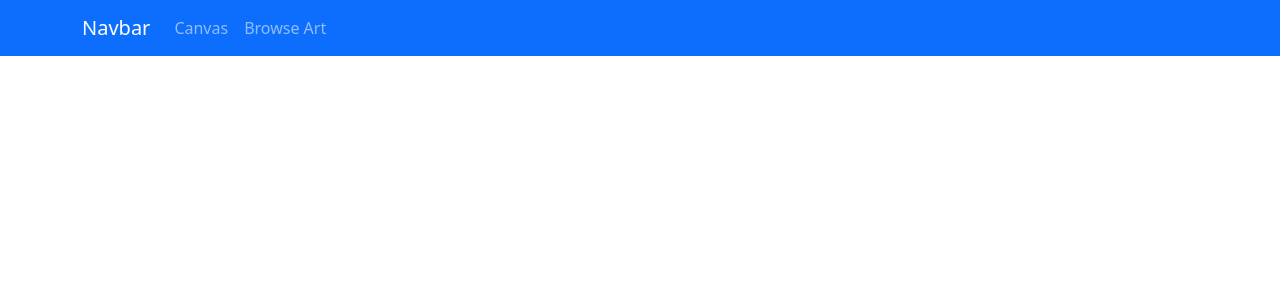
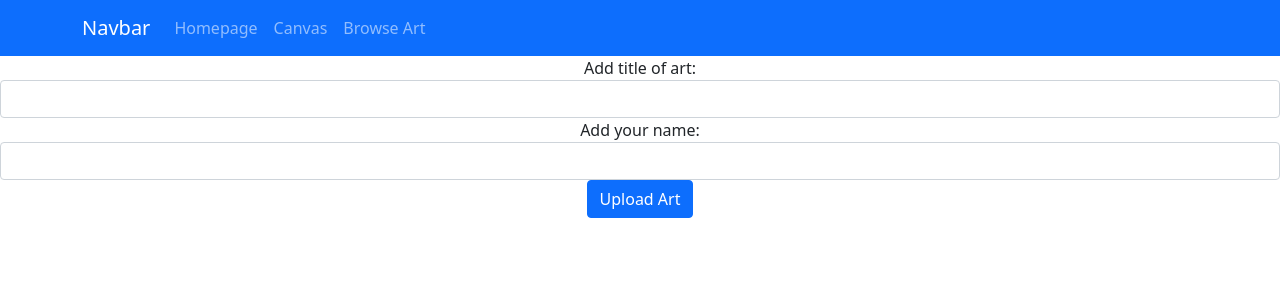
Before and after one commit to DylanWhelan/DRQ_G00381563, a React (Create React App) app: page /modify/1 in a window 1280 px wide. Shown: the top 300 px of the page. Built offline with nearby package versions, Linux system fonts and the light colour scheme; no server answers.

Commit message:
Added update and Delete Functionality

```diff
--- a/package.json
+++ b/package.json
@@ -13,7 +13,7 @@
     "react": "^17.0.2",
     "react-bootstrap": "^2.0.3",
     "react-dom": "^17.0.2",
-    "react-router-dom": "^6.1.1",
+    "react-router-dom": "^5.3.0",
     "react-scripts": "5.0.0",
     "web-vitals": "^2.1.2"
   },
--- a/src/App.js
+++ b/src/App.js
@@ -9,11 +9,13 @@ import Browse from './Components/browse';
 
 import {
   BrowserRouter as Router,
-  Routes,
-  Route
+  Route,
+  Switch
 } from "react-router-dom";
 
 import 'bootstrap/dist/css/bootstrap.min.css';
+import Homepage from './Components/homepage';
+import Modify from './Components/modify';
 
 class App extends Component {
   render() {
@@ -24,15 +26,18 @@ class App extends Component {
             <Container>
               <NavbarBrand href="/">Navbar</NavbarBrand>
               <Nav className="me-auto">
-                <Nav.Link href="/">Canvas</Nav.Link>
+                <Nav.Link href="/">Homepage</Nav.Link>
+                <Nav.Link href="/canvas">Canvas</Nav.Link>
                 <Nav.Link href="/browse">Browse Art</Nav.Link>
               </Nav>
             </Container>
           </Navbar>
-          <Routes>
-            <Route path="/" element={<Canvas />}></Route>
-            <Route path="/browse" element={<Browse />}></Route>
-          </Routes>
+          <Switch>
+            <Route path="/" component={Homepage} exact/>
+            <Route path="/canvas" component={Canvas}/>
+            <Route path="/browse" component={Browse}/>
+            <Route path="/modify/:id" component={Modify}/>
+          </Switch>
         </div>
       </Router>
     );
--- a/src/Components/browse.js
+++ b/src/Components/browse.js
@@ -27,7 +27,7 @@ class Browse extends Component {
     render() {
         return (
             <div>
-                <div style={{ display: "grid", gridTemplateColumns: `repeat(3, 1fr)`, aspectRatio: "1 / 1", width: "80vmin", marginLeft: "auto", marginRight: "auto" }}>
+                <div style={{ display: "grid", gridTemplateColumns: `repeat(3, 1fr)`, aspectRatio: "1 / 1", width: "80vw", marginLeft: "auto", marginRight: "auto" }}>
                     <Images images={this.state.images}></Images>
                 </div>
             </div>
--- a/src/Components/canvas.js
+++ b/src/Components/canvas.js
@@ -10,6 +10,7 @@ class Canvas extends Component {
         this.onSubmit = this.onSubmit.bind(this);
         this.onChangeArtTitle = this.onChangeArtTitle.bind(this);
         this.onChangeAuthor = this.onChangeAuthor.bind(this);
+        this.onChangeCurrentColour = this.onChangeCurrentColour.bind(this);
         this.changeColour = this.changeColour.bind(this);
     }
     state = {
@@ -45,6 +46,12 @@ class Canvas extends Component {
 
         newArray[x][y] = this.state.currentColour;
         this.setState({ canvasStoredValues: newArray });
+    }
+
+    onChangeCurrentColour(e) {
+        this.setState({
+            currentColour: e.target.value
+        })
     }
 
     onChangeArtTitle(e) {
@@ -108,6 +115,7 @@ class Canvas extends Component {
                 <div className="canvas" style={{ display: "grid", gridTemplate: `repeat(${this.state.canvasWidth}, 1fr) / repeat(${this.state.canvasWidth}, 1fr)`, aspectRatio: "1 / 1", width: "80vmin", marginLeft: "auto", marginRight: "auto" }}>
                     {this.createCanvas()}
                 </div>
+                <input value={this.state.currentColour} onChange={this.onChangeCurrentColour}/>
             </div>
         )
     }
--- /dev/null
+++ b/src/Components/homepage.js
@@ -0,0 +1,14 @@
+import React, { Component } from 'react';
+
+class Homepage extends Component {
+    render() {
+        return (
+            <div>
+                <h1>Hi I would like to welcome you to my new app</h1>
+                <h2>Please proceed to the canvas to start creating some art!</h2>
+                <h2>Or if you would like to look at what has already been made,<br/>feel free to look at the browse section</h2>
+            </div>
+        );
+    }
+}
+export default Homepage;
--- a/src/Components/imageItem.js
+++ b/src/Components/imageItem.js
@@ -1,17 +1,31 @@
 import { Component } from "react";
 import { Card } from "react-bootstrap";
+import { Link } from "react-router-dom";
+import { Button } from "react-bootstrap";
+import axios from "axios";
 
 import DumbPixel from "./dumbPixel";
 
 export class ImageItem extends Component {
+    constructor(){
+        super();
+
+        this.deleteImage = this.deleteImage.bind(this);
+    }
+
 
     createImage() {
         let imageToReturn = [];
         for (let x = 0; x < this.props.image.canvasSize * this.props.image.canvasSize; x++) {
-            console.log(x);
             imageToReturn.push(<DumbPixel key={this.props._id + " " + x} colour={this.props.image.artArray[x]} />);
         }
         return imageToReturn;
+    }
+
+    deleteImage(){
+        axios.delete("http://localhost:4000/api/movies/"+this.props.image._id)
+        .then()
+        .catch();
     }
 
 
@@ -27,6 +41,8 @@ export class ImageItem extends Component {
                                 {this.createImage()}
                             </div>
                         </Card.Text>
+                        <Link to={"/modify/" + this.props.image._id} className="btn btn-primary">Modify this image</Link>
+                        <Button variant="danger" onClick={this.deleteImage}>Delete this image</Button>
                     </Card.Body>
                 </Card>
             </div>
--- /dev/null
+++ b/src/Components/modify.js
@@ -0,0 +1,95 @@
+import { Component } from "react";
+import axios from "axios";
+
+
+class Modify extends Component {
+    constructor() {
+        super();
+
+        this.onSubmit = this.onSubmit.bind(this);
+        this.onChangeArtTitle = this.onChangeArtTitle.bind(this);
+        this.onChangeAuthor = this.onChangeAuthor.bind(this);
+    }
+    state = {
+        _id: "",
+        artTitle: "",
+        author: "",
+        canvasWidth: 6,
+        currentColour: "#000000",
+        canvasStoredValues: Array(6).fill(0).map(row => new Array(6).fill("#FFFF00"))
+    }
+
+    // This componentDidMount is to ensure that the modify class is provided with information about the object to modify
+    componentDidMount(){
+        console.log(this.props.match.params.id);
+
+        axios.get('http://localhost:4000/api/images/'+ this.props.match.params.id)
+        .then((response) => {
+
+            this.setState({
+                _id: response.data._id,
+                artTitle: response.data.artTitle,
+                author: response.data.author,
+                canvasSize: response.data.canvasSize,
+                canvasStoredValues: response.data.artArray
+            })
+        })
+    }
+
+    onChangeArtTitle(e) {
+        this.setState({
+            artTitle: e.target.value
+        })
+    }
+
+    onChangeAuthor(e) {
+        this.setState({
+            author: e.target.value
+        })
+    }
+
+    // Submits the modified object to the mongod db database
+    onSubmit(e) {
+        e.preventDefault();
+
+        const newImage = {
+            artTitle: this.state.artTitle,
+            author: this.state.author,
+            canvasSize: this.state.canvasWidth,
+            artArray: this.state.canvasStoredValues,
+            _id: this.state._id
+        }
+
+        // The axios put here communicates to the server to update the item on the database
+        axios.put('http://localhost:4000/api/images/'+this.state._id, newImage)
+        .then(res => {
+            console.log(res.data)
+        })
+        .catch(err => {
+            console.log(err)
+        });
+    }
+
+    render() {
+        return (
+            <div>
+                {/*This form allows you to change the stored title of the piece and the author's name */}
+                <form onSubmit={this.onSubmit}>
+                    <div className="form-group">
+                        <label>Add title of art: </label>
+                        <input type="text" className="form-control" value={this.state.artTitle} onChange={this.onChangeArtTitle}></input>
+                    </div>
+                    <div className="form-group">
+                        <label>Add your name: </label>
+                        <input type="text" className="form-control" value={this.state.author} onChange={this.onChangeAuthor}></input>
+                    </div>
+                    <div className="form-group">
+                        <input type="submit" value="Upload Art" className="btn btn-primary"></input>
+                    </div>
+                </form>
+            </div>
+        )
+    }
+}
+
+export default Modify;
```
Also changed, not shown: 2 other files (tests, documents, lock files or other folders).
